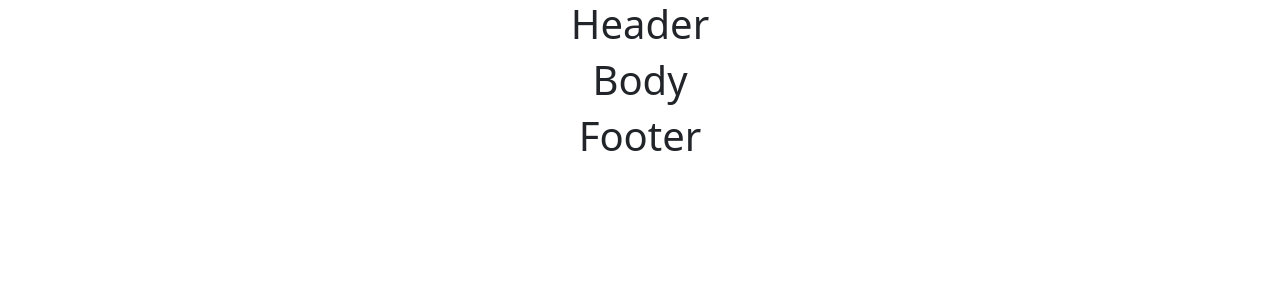
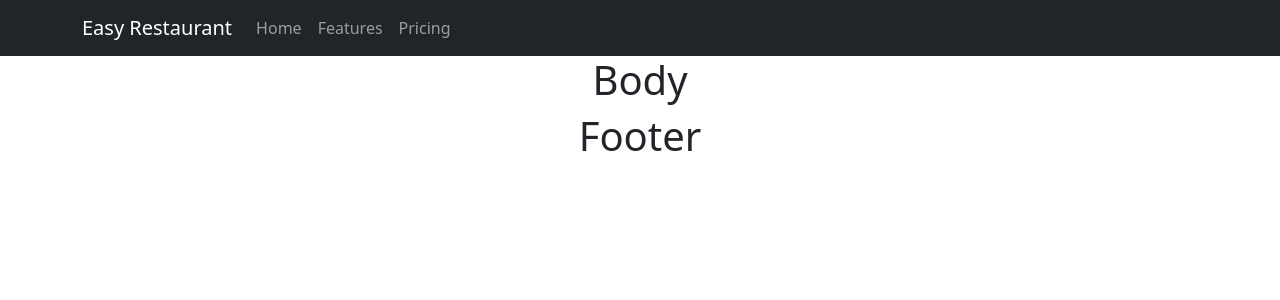
Before and after one commit to easylearningbd/react-basic-restaurant-project, a React (Create React App) app: page / in a window 1280 px wide. Shown: the top 300 px of the page. Built offline with nearby package versions, Linux system fonts and the light colour scheme.

Commit message:
r25. Navigation bar using Reactstrap

```diff
--- a/src/components/header/Header.jsx
+++ b/src/components/header/Header.jsx
@@ -1,9 +1,10 @@
 import React from "react";
+import Navigation from "./Navigation";
 
 const Header = () => {
      return (
           <div>
-               <h1>Header</h1>
+                <Navigation />
           </div>
      )
 }
--- /dev/null
+++ b/src/components/header/Navigation.jsx
@@ -0,0 +1,21 @@
+import React from "react";
+import {Container,Navbar,Nav} from 'react-bootstrap'
+
+const Navigation = () => {
+     return (
+          <div>
+               <Navbar bg="dark" variant="dark">
+    <Container>
+    <Navbar.Brand href="#home">Easy Restaurant</Navbar.Brand>
+    <Nav className="me-auto">
+      <Nav.Link href="#home">Home</Nav.Link>
+      <Nav.Link href="#features">Features</Nav.Link>
+      <Nav.Link href="#pricing">Pricing</Nav.Link>
+    </Nav>
+    </Container>
+  </Navbar>
+          </div>
+     )
+}
+
+export default Navigation;
```
